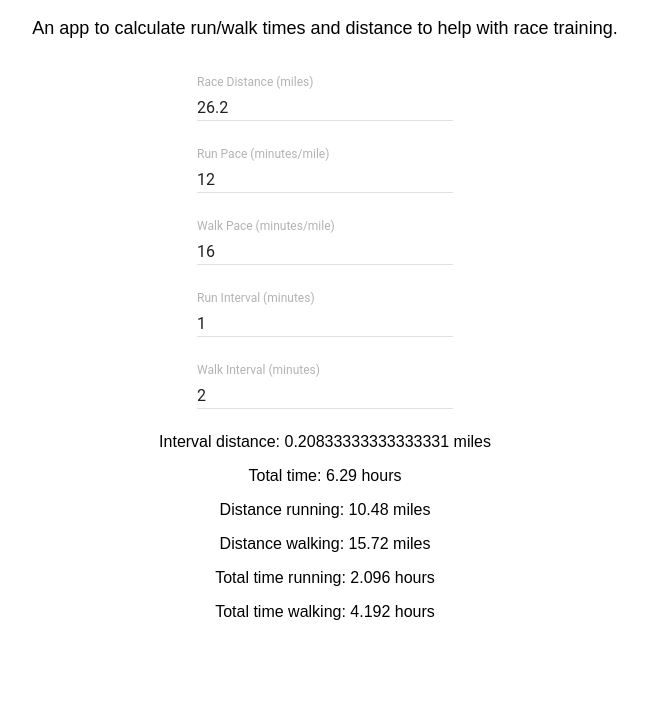
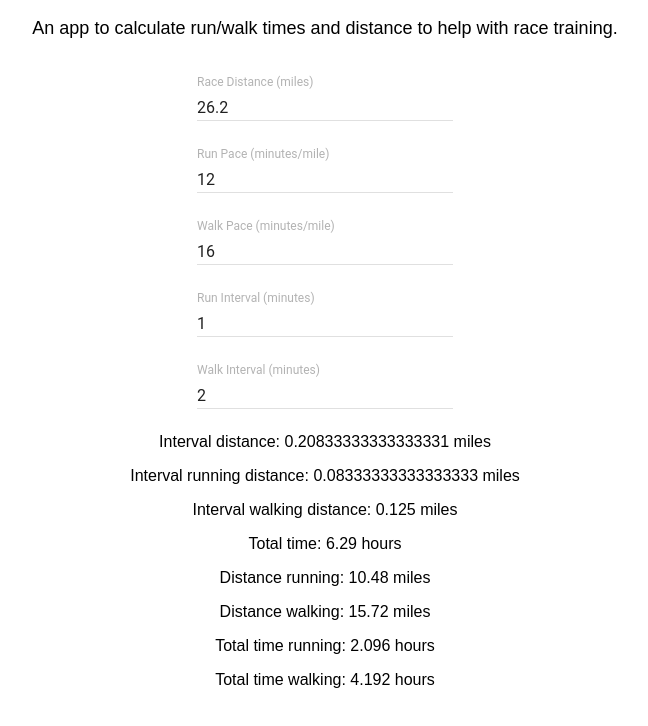
Before and after one commit to JohnDHamm/pacer, a React (Create React App) app: page / in a window 1280 px wide. Shown: the top 726 px of the page, without its empty margins (315-963 px from the left). Built offline with nearby package versions, Linux system fonts and the light colour scheme.

Commit message:
refactor calcs to 1 function with return obj

```diff
--- a/src/containers/home.js
+++ b/src/containers/home.js
@@ -17,7 +17,6 @@ export default class Home extends Component {
 	changeInput (eventTarget) {
 		const id = eventTarget.id.split('_')[1];
 		const numValue = Number(eventTarget.value);
-		// console.log("intValue", intValue);
 		switch (id) {
 			case 'runPace':
 				this.setState({ runPace: numValue });
@@ -39,42 +38,32 @@ export default class Home extends Component {
 		}
 	}
 
-	calcIntervalDistance() {
-		const runIntervalDist = this.state.runIntervalTime * (1 / this.state.runPace);
-		const walkIntervalDist = this.state.walkIntervalTime * (1 / this.state.walkPace);
-		return (runIntervalDist + walkIntervalDist);
-	}
+	calc() {
+		const intervalRunDistance = this.state.runIntervalTime * (1 / this.state.runPace);
+		const intervalWalkDistance = this.state.walkIntervalTime * (1 / this.state.walkPace);
+		const intervalDistance = intervalRunDistance + intervalWalkDistance;
+		const totalRaceTime = (((this.state.runIntervalTime + this.state.walkIntervalTime) * (this.state.raceDistance / intervalDistance)) / 60).toFixed(2);
+		const totalRunDistance = intervalRunDistance * (this.state.raceDistance / intervalDistance);
+		const totalWalkDistance = intervalWalkDistance * (this.state.raceDistance / intervalDistance);
+		const totalRunTime = (totalRunDistance * this.state.runPace) / 60;
+		const totalWalkTime = (totalWalkDistance * this.state.walkPace) / 60;
 
-	calcTotalRaceTime(intervalDistance) {
-		return (((this.state.runIntervalTime + this.state.walkIntervalTime) * (this.state.raceDistance / intervalDistance)) / 60).toFixed(2);
-	}
-
-	calcTotalRunDistance(intervalDistance) {
-		const runIntervalDist = this.state.runIntervalTime * (1 / this.state.runPace);
-		return (runIntervalDist * (this.state.raceDistance / intervalDistance));
-	}
-
-	calcTotalWalkDistance(intervalDistance) {
-		const walkIntervalDist = this.state.walkIntervalTime * (1 / this.state.walkPace);
-		return (walkIntervalDist * (this.state.raceDistance / intervalDistance));
-	}
-
-	calcRunTime(totalRunDistance) {
-		return (totalRunDistance * this.state.runPace) / 60;
-	}
-
-	calcWalkTime(totalWalkDistance) {
-		return (totalWalkDistance * this.state.walkPace) / 60;
+		const calcObj = { intervalDistance, intervalRunDistance, intervalWalkDistance, totalRaceTime, totalRunDistance, totalWalkDistance, totalRunTime, totalWalkTime };
+		return calcObj;
 	}
 
 	render() {
-		let { intervalDistance, totalRaceTime, totalRunDistance, totalWalkDistance, totalRunTime, totalWalkTime } = this.props;
-		intervalDistance = this.calcIntervalDistance();
-		totalRaceTime = this.calcTotalRaceTime(intervalDistance);
-		totalRunDistance = this.calcTotalRunDistance(intervalDistance);
-		totalWalkDistance = this.calcTotalWalkDistance(intervalDistance);
-		totalRunTime = this.calcRunTime(totalRunDistance);
-		totalWalkTime = this.calcWalkTime(totalWalkDistance);
+		let { intervalDistance, intervalRunDistance, intervalWalkDistance, totalRaceTime, totalRunDistance, totalWalkDistance, totalRunTime, totalWalkTime } = this.props;
+
+		const calcObj = this.calc();
+		intervalRunDistance = calcObj.intervalRunDistance;
+		intervalWalkDistance = calcObj.intervalWalkDistance;
+		intervalDistance = calcObj.intervalDistance;
+		totalRaceTime = calcObj.totalRaceTime;
+		totalRunDistance = calcObj.totalRunDistance;
+		totalWalkDistance = calcObj.totalWalkDistance;
+		totalRunTime = calcObj.totalRunTime;
+		totalWalkTime = calcObj.totalWalkTime;
 
 		return (
 			<div>
@@ -127,6 +116,12 @@ export default class Home extends Component {
 					<p>Interval distance: <span>{intervalDistance}</span> miles</p>
 				</div>
 				<div>
+					<p>Interval running distance: <span>{intervalRunDistance}</span> miles</p>
+				</div>
+				<div>
+					<p>Interval walking distance: <span>{intervalWalkDistance}</span> miles</p>
+				</div>
+				<div>
 					<p>Total time: <span>{totalRaceTime}</span> hours</p>
 				</div>
 				<div>
```
